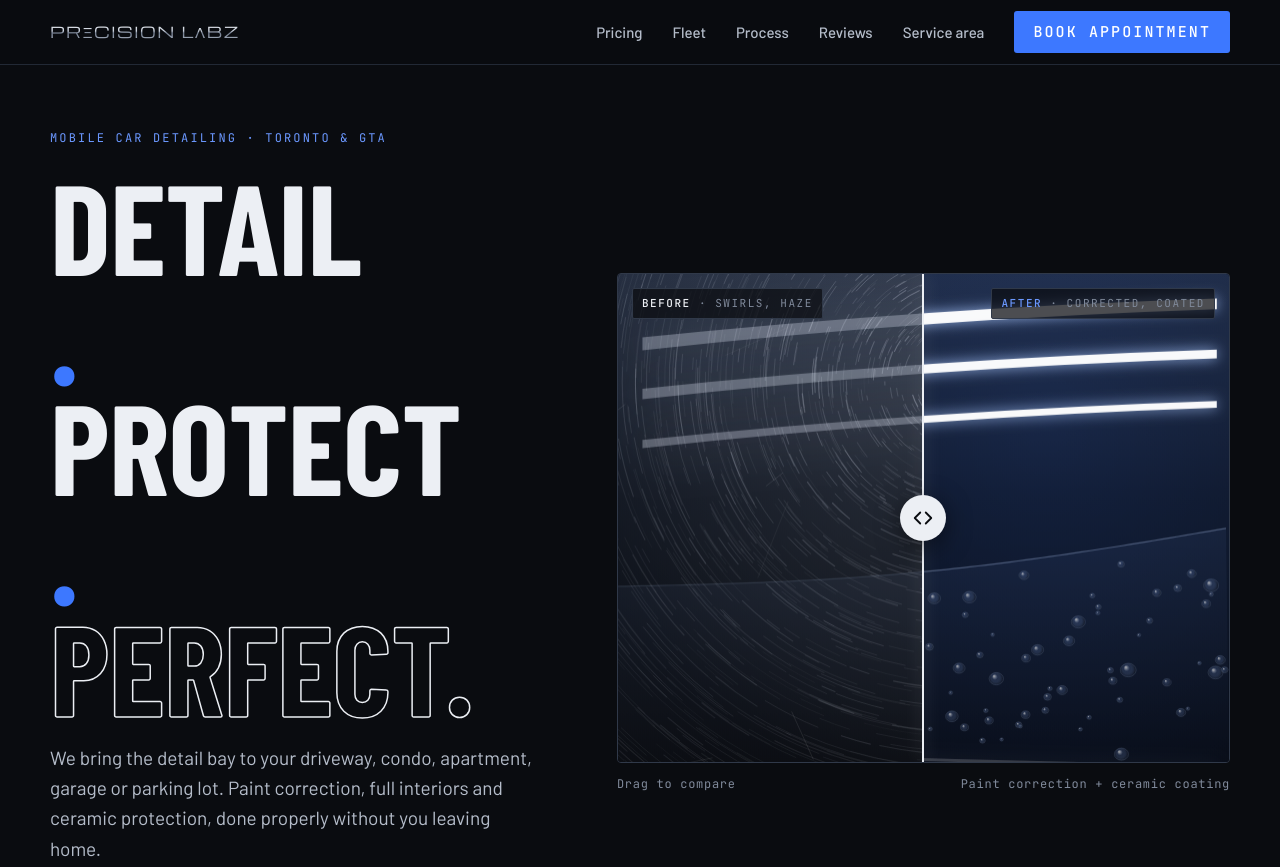
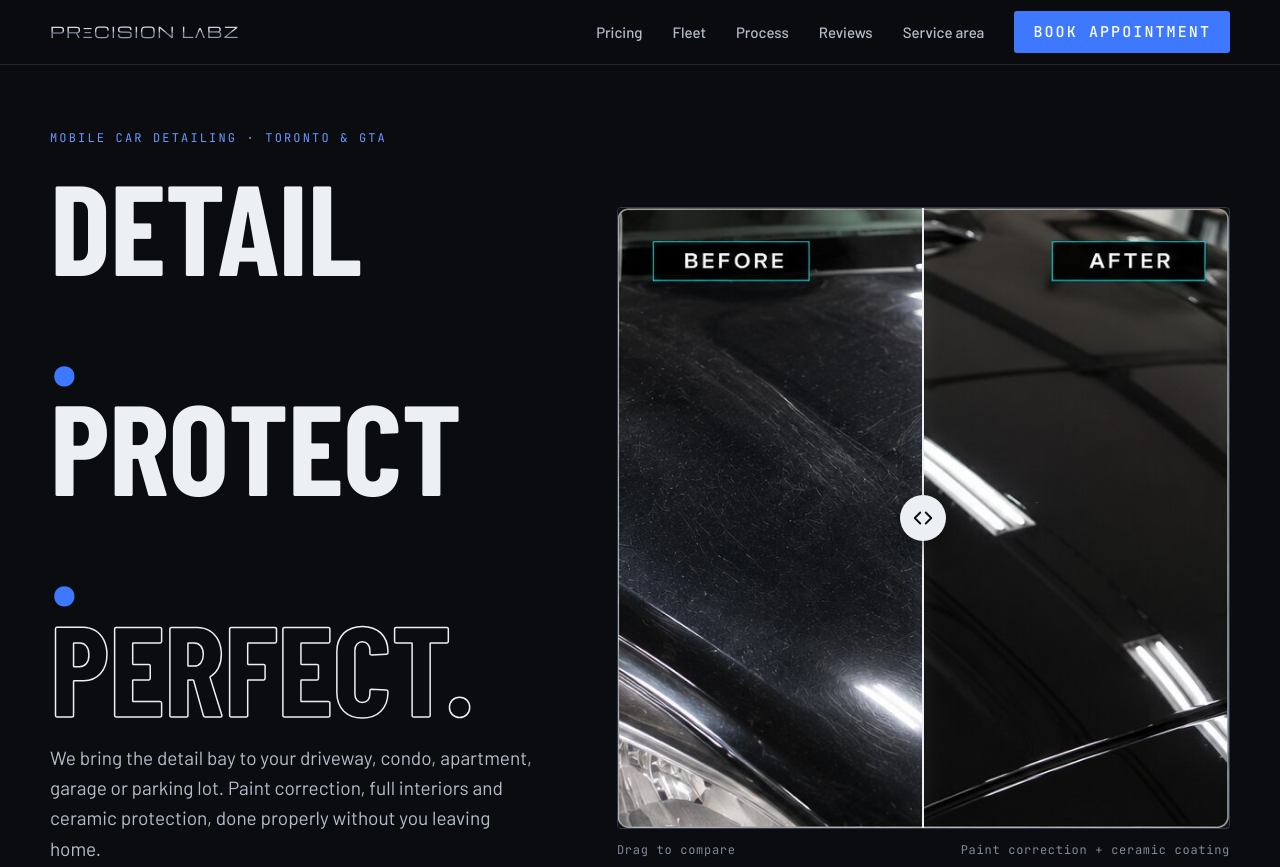
Before and after one commit to mariossupersoil/PrecisionLabz, a plain HTML site: page index.html in a window 1280 px wide. Shown: the top 867 px of the page. Drawn offline with nearby package versions, Linux system fonts and the light colour scheme; a web font is replaced by a local one.

Commit message:
Hero slider uses real before/after paint correction and ceramic photos; order Automotive, Marine, Aviation, Fleet
Co-Authored-By: Claude Opus 5.5 <noreply@anthropic.com>
Claude-Session: https://claude.ai/code/session_01RvDVaFi1PMmNoqqf93QDBs

```diff
--- a/index.html
+++ b/index.html
@@ -1014,8 +1014,9 @@ body.menu-open .action-bar{transform:translateY(110%)}
 @media (max-width:480px){.cta-row .btn{flex:1 1 100%}}
 
 .panel-demo{position:relative;border:1px solid var(--line-2);border-radius:4px;overflow:hidden;background:var(--ink-2);touch-action:pan-y;user-select:none;-webkit-user-select:none;cursor:ew-resize;max-width:100%}
-.panel-demo canvas{display:block;width:100%;aspect-ratio:4/3}
-@media (min-width:900px){.panel-demo canvas{aspect-ratio:5/4}}
+.panel-demo{aspect-ratio:665/675}
+.ba{position:absolute;inset:0;display:block;width:100%;height:100%;object-fit:cover;pointer-events:none;-webkit-user-drag:none}
+.ba.after{clip-path:inset(0 0 0 50%)}
 .panel-tag{position:absolute;top:14px;font-family:var(--f-mono);font-size:11px;letter-spacing:.14em;text-transform:uppercase;padding:6px 9px;border-radius:2px;background:rgba(10,12,16,.72);border:1px solid var(--line-2);pointer-events:none}
 .panel-tag b{font-weight:500;color:var(--fg)}
 .panel-tag i{font-style:normal;color:var(--muted)}
@@ -1273,12 +1274,11 @@ input::placeholder,textarea::placeholder{color:var(--muted)}
       </div>
 
       <div>
-        <label class="sr-only" for="splitRange">Compare paint before and after correction</label>
+        <label class="sr-only" for="splitRange">Compare a black car hood before paint correction (swirls and scratches) and after correction and ceramic coating (deep gloss)</label>
         <input class="sr-only panel-range" type="range" id="splitRange" min="0" max="100" value="50">
-        <div class="panel-demo" id="panelDemo" aria-hidden="true">
-          <canvas id="paintCanvas"></canvas>
-          <div class="panel-tag l"><b>Before</b> <i>· swirls, haze</i></div>
-          <div class="panel-tag r"><b>After</b> <i>· corrected, coated</i></div>
+        <div class="panel-demo" id="panelDemo" aria-hidden="true" title="Drag to compare before and after">
+          <img class="ba" src="photos/before.jpg" alt="" width="665" height="675" draggable="false">
+          <img class="ba after" id="afterImg" src="photos/after.jpg" alt="" width="665" height="675" draggable="false">
           <div class="split-line" id="splitLine" style="left:50%">
             <div class="split-knob"><svg viewBox="0 0 24 24" fill="none" stroke="currentColor" stroke-width="2" stroke-linecap="round" stroke-linejoin="round"><path d="M9 6l-6 6 6 6M15 6l6 6-6 6"/></svg></div>
           </div>
@@ -1295,6 +1295,36 @@ input::placeholder,textarea::placeholder{color:var(--muted)}
   </section>
 
   <!-- AUTOMOTIVE / AVIATION / MARINE -->
+  <section class="feature auto" id="automotive">
+    <div class="feature-bg" role="img" aria-label="Black sports sedan outside a detailing garage"></div>
+    <div class="wrap"><div class="feature-copy">
+      <p class="eyebrow">Car detailing</p>
+      <h2>Your vehicle deserves more than a wash.</h2>
+      <p>From paint correction and ceramic coatings to full interior restoration, we treat every vehicle like a showpiece. No shortcuts. No compromises.</p>
+      <a class="feature-link" href="#services" data-tab="auto">Automotive pricing <svg viewBox="0 0 16 16" fill="none" stroke="currentColor" stroke-width="1.6" aria-hidden="true"><path d="M2 8h11M9 4l4 4-4 4"/></svg></a>
+    </div></div>
+  </section>
+
+  <section class="feature sea right" id="marine">
+    <div class="feature-bg" role="img" aria-label="Motor yacht tied up at a dock"></div>
+    <div class="wrap"><div class="feature-copy">
+      <p class="eyebrow">Boat &amp; yacht detailing</p>
+      <h2>Hull to helm, flawless.</h2>
+      <p>Salt, sun and water take a toll. Our marine detailing restores and protects your vessel, from hull oxidation removal to full interior detailing, keeping it dock-ready all season.</p>
+      <a class="feature-link" href="#services" data-tab="marine">Marine pricing <svg viewBox="0 0 16 16" fill="none" stroke="currentColor" stroke-width="1.6" aria-hidden="true"><path d="M2 8h11M9 4l4 4-4 4"/></svg></a>
+    </div></div>
+  </section>
+
+  <section class="feature air" id="aviation">
+    <div class="feature-bg" role="img" aria-label="Private jet with stairs down outside a hangar"></div>
+    <div class="wrap"><div class="feature-copy">
+      <p class="eyebrow">Aircraft detailing</p>
+      <h2>Precision at altitude.</h2>
+      <p>Aircraft detailing demands a different level of expertise. We work with private jets and turboprops, delivering meticulous exterior and interior care that meets the standards of the sky.</p>
+      <a class="feature-link" href="#services" data-tab="aviation">Aviation pricing <svg viewBox="0 0 16 16" fill="none" stroke="currentColor" stroke-width="1.6" aria-hidden="true"><path d="M2 8h11M9 4l4 4-4 4"/></svg></a>
+    </div></div>
+  </section>
+
   <section class="feature fleet right" id="fleet">
     <div class="feature-bg" role="img" aria-label="Row of black Mercedes Sprinter fleet vans outside a building"></div>
     <div class="wrap"><div class="feature-copy">
@@ -1305,36 +1335,6 @@ input::placeholder,textarea::placeholder{color:var(--muted)}
     </div></div>
   </section>
 
-  <section class="feature auto" id="automotive">
-    <div class="feature-bg" role="img" aria-label="Black sports sedan outside a detailing garage"></div>
-    <div class="wrap"><div class="feature-copy">
-      <p class="eyebrow">Car detailing</p>
-      <h2>Your vehicle deserves more than a wash.</h2>
-      <p>From paint correction and ceramic coatings to full interior restoration, we treat every vehicle like a showpiece. No shortcuts. No compromises.</p>
-      <a class="feature-link" href="#services" data-tab="auto">Automotive pricing <svg viewBox="0 0 16 16" fill="none" stroke="currentColor" stroke-width="1.6" aria-hidden="true"><path d="M2 8h11M9 4l4 4-4 4"/></svg></a>
-    </div></div>
-  </section>
-
-  <section class="feature air right" id="aviation">
-    <div class="feature-bg" role="img" aria-label="Private jet with stairs down outside a hangar"></div>
-    <div class="wrap"><div class="feature-copy">
-      <p class="eyebrow">Aircraft detailing</p>
-      <h2>Precision at altitude.</h2>
-      <p>Aircraft detailing demands a different level of expertise. We work with private jets and turboprops, delivering meticulous exterior and interior care that meets the standards of the sky.</p>
-      <a class="feature-link" href="#services" data-tab="aviation">Aviation pricing <svg viewBox="0 0 16 16" fill="none" stroke="currentColor" stroke-width="1.6" aria-hidden="true"><path d="M2 8h11M9 4l4 4-4 4"/></svg></a>
-    </div></div>
-  </section>
-
-  <section class="feature sea" id="marine">
-    <div class="feature-bg" role="img" aria-label="Motor yacht tied up at a dock"></div>
-    <div class="wrap"><div class="feature-copy">
-      <p class="eyebrow">Boat &amp; yacht detailing</p>
-      <h2>Hull to helm, flawless.</h2>
-      <p>Salt, sun and water take a toll. Our marine detailing restores and protects your vessel, from hull oxidation removal to full interior detailing, keeping it dock-ready all season.</p>
-      <a class="feature-link" href="#services" data-tab="marine">Marine pricing <svg viewBox="0 0 16 16" fill="none" stroke="currentColor" stroke-width="1.6" aria-hidden="true"><path d="M2 8h11M9 4l4 4-4 4"/></svg></a>
-    </div></div>
-  </section>
-
   <!-- SERVICES -->
   <section class="band" id="services">
     <div class="wrap">
@@ -1345,22 +1345,11 @@ input::placeholder,textarea::placeholder{color:var(--muted)}
       </div>
 
       <div class="tabs-scroll"><div class="tabs" role="tablist" aria-label="Service category">
-        <button class="tab" role="tab" id="tab-fleet" aria-controls="panel-fleet" aria-selected="true">Fleet</button>
-        <button class="tab" role="tab" id="tab-auto" aria-controls="panel-auto" aria-selected="false" tabindex="-1">Automotive</button>
+        <button class="tab" role="tab" id="tab-auto" aria-controls="panel-auto" aria-selected="true">Automotive</button>
+        <button class="tab" role="tab" id="tab-marine" aria-controls="panel-marine" aria-selected="false" tabindex="-1">Marine</button>
         <button class="tab" role="tab" id="tab-aviation" aria-controls="panel-aviation" aria-selected="false" tabindex="-1">Aviation</button>
-        <button class="tab" role="tab" id="tab-marine" aria-controls="panel-marine" aria-selected="false" tabindex="-1">Marine</button>
+        <button class="tab" role="tab" id="tab-fleet" aria-controls="panel-fleet" aria-selected="false" tabindex="-1">Fleet</button>
       </div></div>
-
-      <div class="tabpanel" role="tabpanel" id="panel-fleet" aria-labelledby="tab-fleet" tabindex="0">
-        <h3 class="panel-title">Fleet pricing</h3>
-        <p class="panel-note">Flat per-vehicle pricing for company cars, vans and trucks. We work on site at your lot or yard, so your vehicles never leave. Text us the number of vehicles and we&#x27;ll set up a schedule.</p>
-        <ul class="svc-list">
-          <li class="svc"><div class="svc-top"><h3>Fleet exterior wash</h3><span class="tag">Exterior</span></div><p>Hand wash, wheels, tires and exterior glass for work vehicles, done at your location.</p><div class="svc-foot"><span class="svc-price">$60 <small>/ vehicle</small></span></div></li>
-          <li class="svc"><div class="svc-top"><h3>Fleet interior</h3><span class="tag">Interior</span></div><p>Vacuum, wipe-down of all surfaces and interior glass so every vehicle is ready for the next shift.</p><div class="svc-foot"><span class="svc-price">$100 <small>/ vehicle</small></span></div></li>
-          <li class="svc"><div class="svc-top"><h3>Fleet full in &amp; out</h3><span class="tag">Ext · Int</span></div><p>Exterior wash and full interior clean together, per vehicle.</p><div class="svc-foot"><span class="svc-price">$150 <small>/ vehicle</small></span></div></li>
-          <li class="svc"><div class="svc-top"><h3>Monthly fleet maintenance</h3><span class="tag">Plan</span></div><p>Scheduled monthly visits to keep your whole fleet clean, billed per vehicle per visit.</p><div class="svc-foot"><span class="svc-price">$120 <small>/ vehicle per visit</small></span></div></li>
-        </ul>
-      </div>
 
       <div class="tabpanel" role="tabpanel" id="panel-auto" aria-labelledby="tab-auto" tabindex="0">
         <h3 class="panel-title">Automotive pricing</h3>
@@ -1380,6 +1369,18 @@ input::placeholder,textarea::placeholder{color:var(--muted)}
         </ul>
       </div>
 
+      <div class="tabpanel" role="tabpanel" id="panel-marine" aria-labelledby="tab-marine" tabindex="0">
+        <h3 class="panel-title">Marine pricing</h3>
+        <p class="panel-note">Most marine services are priced per foot of boat length. These are starting prices, and the final quote depends on the vessel&#x27;s size and condition.</p>
+        <ul class="svc-list">
+          <li class="svc"><div class="svc-top"><h3>Marine exterior wash</h3><span class="tag">Exterior</span></div><p>Hull, deck and topsides washed and rinsed to remove salt, grime and water spots.</p><div class="svc-foot"><span class="svc-price"><small class="pre">From</small> $400</span></div></li>
+          <li class="svc"><div class="svc-top"><h3>Marine interior detail</h3><span class="tag">Interior</span></div><p>Cabin, upholstery, carpets, surfaces and windows cleaned and protected.</p><div class="svc-foot"><span class="svc-price"><small class="pre">From</small> $25 <small>/ ft</small></span></div></li>
+          <li class="svc"><div class="svc-top"><h3>Marine gelcoat correction</h3><span class="tag">Gelcoat</span></div><p>Machine compounding and polishing to remove oxidation and bring the gelcoat&#x27;s gloss back.</p><div class="svc-foot"><span class="svc-price"><small class="pre">From</small> $50 <small>/ ft</small></span></div></li>
+          <li class="svc"><div class="svc-top"><h3>Marine ceramic protection</h3><span class="tag">Protection</span></div><p>Ceramic coating that protects gelcoat from UV, salt and water spots and makes washing easier.</p><div class="svc-foot"><span class="svc-price"><small class="pre">From</small> $75 <small>/ ft</small></span></div></li>
+          <li class="svc"><div class="svc-top"><h3>Monthly marine maintenance</h3><span class="tag">Plan</span></div><p>Recurring washes and upkeep through the season to keep your boat dock-ready.</p><div class="svc-foot"><span class="svc-price"><small class="pre">From</small> $15 <small>/ ft per month</small></span></div></li>
+        </ul>
+      </div>
+
       <div class="tabpanel" role="tabpanel" id="panel-aviation" aria-labelledby="tab-aviation" tabindex="0">
         <h3 class="panel-title">Aviation pricing</h3>
         <p class="panel-note">Starting prices for private jets and turboprops. The final quote depends on aircraft size and condition.</p>
@@ -1391,15 +1392,14 @@ input::placeholder,textarea::placeholder{color:var(--muted)}
         </ul>
       </div>
 
-      <div class="tabpanel" role="tabpanel" id="panel-marine" aria-labelledby="tab-marine" tabindex="0">
-        <h3 class="panel-title">Marine pricing</h3>
-        <p class="panel-note">Most marine services are priced per foot of boat length. These are starting prices, and the final quote depends on the vessel&#x27;s size and condition.</p>
+      <div class="tabpanel" role="tabpanel" id="panel-fleet" aria-labelledby="tab-fleet" tabindex="0">
+        <h3 class="panel-title">Fleet pricing</h3>
+        <p class="panel-note">Flat per-vehicle pricing for company cars, vans and trucks. We work on site at your lot or yard, so your vehicles never leave. Text us the number of vehicles and we&#x27;ll set up a schedule.</p>
         <ul class="svc-list">
-          <li class="svc"><div class="svc-top"><h3>Marine exterior wash</h3><span class="tag">Exterior</span></div><p>Hull, deck and topsides washed and rinsed to remove salt, grime and water spots.</p><div class="svc-foot"><span class="svc-price"><small class="pre">From</small> $400</span></div></li>
-          <li class="svc"><div class="svc-top"><h3>Marine interior detail</h3><span class="tag">Interior</span></div><p>Cabin, upholstery, carpets, surfaces and windows cleaned and protected.</p><div class="svc-foot"><span class="svc-price"><small class="pre">From</small> $25 <small>/ ft</small></span></div></li>
-          <li class="svc"><div class="svc-top"><h3>Marine gelcoat correction</h3><span class="tag">Gelcoat</span></div><p>Machine compounding and polishing to remove oxidation and bring the gelcoat&#x27;s gloss back.</p><div class="svc-foot"><span class="svc-price"><small class="pre">From</small> $50 <small>/ ft</small></span></div></li>
-          <li class="svc"><div class="svc-top"><h3>Marine ceramic protection</h3><span class="tag">Protection</span></div><p>Ceramic coating that protects gelcoat from UV, salt and water spots and makes washing easier.</p><div class="svc-foot"><span class="svc-price"><small class="pre">From</small> $75 <small>/ ft</small></span></div></li>
-          <li class="svc"><div class="svc-top"><h3>Monthly marine maintenance</h3><span class="tag">Plan</span></div><p>Recurring washes and upkeep through the season to keep your boat dock-ready.</p><div class="svc-foot"><span class="svc-price"><small class="pre">From</small> $15 <small>/ ft per month</small></span></div></li>
+          <li class="svc"><div class="svc-top"><h3>Fleet exterior wash</h3><span class="tag">Exterior</span></div><p>Hand wash, wheels, tires and exterior glass for work vehicles, done at your location.</p><div class="svc-foot"><span class="svc-price">$60 <small>/ vehicle</small></span></div></li>
+          <li class="svc"><div class="svc-top"><h3>Fleet interior</h3><span class="tag">Interior</span></div><p>Vacuum, wipe-down of all surfaces and interior glass so every vehicle is ready for the next shift.</p><div class="svc-foot"><span class="svc-price">$100 <small>/ vehicle</small></span></div></li>
+          <li class="svc"><div class="svc-top"><h3>Fleet full in &amp; out</h3><span class="tag">Ext · Int</span></div><p>Exterior wash and full interior clean together, per vehicle.</p><div class="svc-foot"><span class="svc-price">$150 <small>/ vehicle</small></span></div></li>
+          <li class="svc"><div class="svc-top"><h3>Monthly fleet maintenance</h3><span class="tag">Plan</span></div><p>Scheduled monthly visits to keep your whole fleet clean, billed per vehicle per visit.</p><div class="svc-foot"><span class="svc-price">$120 <small>/ vehicle per visit</small></span></div></li>
         </ul>
       </div>
 
@@ -1592,7 +1592,7 @@ input::placeholder,textarea::placeholder{color:var(--muted)}
   <div class="wrap">
     <div style="display:grid;gap:10px">
       <a class="mark" href="#top">PRΞCISION LΛBZ</a>
-      <p>Mobile Detailing · Automotive, Fleet, Aviation &amp; Marine · Greater Toronto Area · © 2026</p>
+      <p>Mobile Detailing · Automotive, Marine, Aviation &amp; Fleet · Greater Toronto Area · © 2026</p>
       <p>Text or call <a href="sms:+16472749453">(647) 274-9453</a> · <a href="mailto:Precisionlab2024@gmail.com">Precisionlab2024@gmail.com</a> · <a href="https://www.instagram.com/precision.labz/" target="_blank" rel="noopener me">Instagram @precision.labz</a></p>
     </div>
     <nav class="foot-links" aria-label="Footer">
@@ -1658,108 +1658,11 @@ input::placeholder,textarea::placeholder{color:var(--muted)}
   window.addEventListener('scroll',onScroll,{passive:true}); onScroll();
 
   /* ---------- Paint correction canvas ---------- */
-  var canvas=document.getElementById('paintCanvas'), wrap=document.getElementById('panelDemo');
+  var wrap=document.getElementById('panelDemo'), afterImg=document.getElementById('afterImg');
   var line=document.getElementById('splitLine'), range=document.getElementById('splitRange');
-  var ctx=canvas.getContext('2d'), before=document.createElement('canvas'), after=document.createElement('canvas');
-  var split=0.5, W=0, H=0, dpr=1;
-
-  function rng(seed){return function(){seed|=0;seed=seed+0x6D2B79F5|0;var t=Math.imul(seed^seed>>>15,1|seed);t=t+Math.imul(t^t>>>7,61|t)^t;return((t^t>>>14)>>>0)/4294967296;}}
-
-  function crease(x){ return H*0.64 - (x/W)*H*0.12 + Math.sin((x/W)*Math.PI)*H*0.03; }
-
-  function base(c){
-    var g=c.createLinearGradient(0,0,0,H);
-    g.addColorStop(0,'#1d2638'); g.addColorStop(.45,'#0c111b'); g.addColorStop(1,'#04060a');
-    c.fillStyle=g; c.fillRect(0,0,W,H);
-    // lower panel below body line
-    c.beginPath(); c.moveTo(0,crease(0));
-    for(var x=0;x<=W;x+=8) c.lineTo(x,crease(x));
-    c.lineTo(W,H); c.lineTo(0,H); c.closePath();
-    var g2=c.createLinearGradient(0,H*.5,0,H);
-    g2.addColorStop(0,'#141b29'); g2.addColorStop(1,'#06080d');
-    c.fillStyle=g2; c.fill();
-  }
-  function creaseLine(c,alpha){
-    c.beginPath(); c.moveTo(0,crease(0));
-    for(var x=0;x<=W;x+=8) c.lineTo(x,crease(x));
-    c.strokeStyle='rgba(190,210,255,'+alpha+')'; c.lineWidth=1.2; c.stroke();
-  }
-  function bars(c,sharp){
-    for(var i=0;i<3;i++){
-      var y0=H*(0.13+i*0.105), y1=y0-H*0.08, th=H*(0.022-i*0.004);
-      c.save();
-      c.beginPath();
-      c.moveTo(W*0.04,y0); c.quadraticCurveTo(W*0.5,y0-H*0.06,W*0.98,y1);
-      c.lineTo(W*0.98,y1+th); c.quadraticCurveTo(W*0.5,y0-H*0.06+th,W*0.04,y0+th*1.2); c.closePath();
-      if(sharp){ c.shadowColor='rgba(170,200,255,.9)'; c.shadowBlur=14; c.fillStyle='rgba(255,255,255,.96)'; }
-      else { c.shadowColor='rgba(200,210,230,.6)'; c.shadowBlur=46; c.fillStyle='rgba(210,218,232,.34)'; }
-      c.fill(); c.restore();
-    }
-  }
-  function drawBefore(){
-    var c=before.getContext('2d'); c.setTransform(dpr,0,0,dpr,0,0);
-    base(c); bars(c,false); creaseLine(c,.12);
-    var r=rng(7), cx=W*0.56, cy=H*0.22, n=Math.round(W*H/90), maxR=Math.max(W,H)*0.85;
-    c.lineCap='round';
-    for(var i=0;i<n;i++){
-      var rad=Math.pow(r(),0.8)*maxR, a=r()*Math.PI*2, len=0.04+r()*0.22;
-      var fall=Math.exp(-rad/(W*0.38));
-      c.strokeStyle='rgba(235,240,255,'+(0.05+0.35*fall*r()).toFixed(3)+')';
-      c.lineWidth=0.5+r()*0.7;
-      c.beginPath(); c.arc(cx,cy,rad,a,a+len); c.stroke();
-    }
-    // random deep scratches
-    for(var j=0;j<14;j++){
-      var x=r()*W, y=r()*H, l=20+r()*70, ang=r()*Math.PI;
-      c.strokeStyle='rgba(255,255,255,'+(0.06+r()*0.1).toFixed(3)+')'; c.lineWidth=0.7;
-      c.beginPath(); c.moveTo(x,y); c.lineTo(x+Math.cos(ang)*l,y+Math.sin(ang)*l); c.stroke();
-    }
-    var hz=c.createRadialGradient(cx,cy,0,cx,cy,maxR*0.8);
-    hz.addColorStop(0,'rgba(200,210,230,.16)'); hz.addColorStop(1,'rgba(200,210,230,.03)');
-    c.fillStyle=hz; c.fillRect(0,0,W,H);
-  }
-  function drawAfter(){
-    var c=after.getContext('2d'); c.setTransform(dpr,0,0,dpr,0,0);
-    base(c);
-    // deep candy depth tint
-    var d=c.createRadialGradient(W*.7,H*.3,0,W*.7,H*.3,W*.9);
-    d.addColorStop(0,'rgba(61,120,255,.16)'); d.addColorStop(1,'rgba(61,120,255,0)');
-    c.fillStyle=d; c.fillRect(0,0,W,H);
-    bars(c,true); creaseLine(c,.32);
-    // mirrored reflection of bars on lower panel, faint
-    c.save(); c.globalAlpha=.18; c.translate(0,H*1.12); c.scale(1,-0.42); bars(c,true); c.restore();
-    // water beading on the coated lower panel
-    var r=rng(21), n=Math.round(W/6);
-    for(var i=0;i<n;i++){
-      var x=r()*W, yTop=crease(x)+8; if(yTop>H-6) continue;
-      var y=yTop+r()*(H-yTop-6), s=1.8+Math.pow(r(),2)*7;
-      c.beginPath(); c.ellipse(x,y,s,s*0.86,0,0,Math.PI*2);
-      var bg=c.createRadialGradient(x-s*.3,y-s*.35,s*.1,x,y,s);
-      bg.addColorStop(0,'rgba(255,255,255,.55)'); bg.addColorStop(.35,'rgba(120,150,210,.18)'); bg.addColorStop(1,'rgba(6,8,13,.55)');
-      c.fillStyle=bg; c.fill();
-      c.strokeStyle='rgba(180,205,255,.25)'; c.lineWidth=.6; c.stroke();
-    }
-  }
-  function composite(){
-    if(!W) return;
-    ctx.setTransform(1,0,0,1,0,0);
-    ctx.drawImage(before,0,0);
-    var sx=Math.round(split*canvas.width);
-    ctx.drawImage(after,sx,0,canvas.width-sx,canvas.height,sx,0,canvas.width-sx,canvas.height);
-    line.style.left=(split*100)+'%';
-  }
-  function setup(){
-    var w=wrap.clientWidth; if(!w) return;
-    dpr=Math.min(window.devicePixelRatio||1,2);
-    W=w; H=canvas.clientHeight||Math.round(w*0.75);
-    [canvas,before,after].forEach(function(cv){cv.width=Math.round(W*dpr);cv.height=Math.round(H*dpr);});
-    drawBefore(); drawAfter(); composite();
-  }
-  var lastW=0, rt;
-  if('ResizeObserver' in window){
-    new ResizeObserver(function(){ if(wrap.clientWidth!==lastW){ lastW=wrap.clientWidth; clearTimeout(rt); rt=setTimeout(setup,60);} }).observe(wrap);
-  } else { window.addEventListener('resize',function(){clearTimeout(rt);rt=setTimeout(setup,100);}); }
-  setup();
+  var split=0.5;
+  function composite(){ var pc=(split*100).toFixed(2)+'%'; afterImg.style.clipPath='inset(0 0 0 '+pc+')'; afterImg.style.webkitClipPath='inset(0 0 0 '+pc+')'; line.style.left=pc; }
+  composite();
 
   function setSplit(v){ split=Math.max(0.02,Math.min(0.98,v)); range.value=Math.round(split*100); composite(); }
   var dragging=false;
```
Also changed, not shown: photos/after.jpg (added), photos/before.jpg (added).
